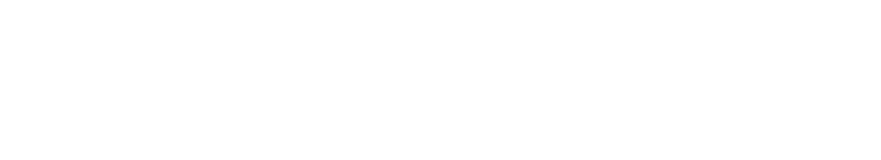
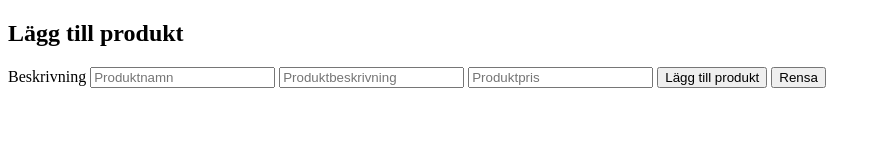
Before and after one commit to adam-kollberg/gruppuppgift, a plain HTML site: page index.html in a window 1280 px wide. Shown: the whole page, without its empty margins (0-881 px from the left). Drawn offline with Linux system fonts and the light colour scheme.

Commit message:
added html structure for adding products

```diff
--- a/app.js
+++ b/app.js
@@ -0,0 +1 @@
+// // // // // // // // // // // // // // // // // // // // // // // // // // // // // // // // // // // // // // // // // // // // // // // // // // // // // // // // // // // // // // // // // // // // // // // // // // // // // // // // // // // // // // // // // // // // // // // // // // // // // // // // // // // // // // // // // // // // // // // // // // // // // //
--- a/index.html
+++ b/index.html
@@ -3,10 +3,40 @@
 <head>
     <meta charset="UTF-8">
     <meta name="viewport" content="width=device-width, initial-scale=1.0">
+    <link rel="stylesheet" href="css/style.css">
 
-    <title>Document</title>
+    <title>E-commerce grupp</title>
 </head>
 <body>
 
+
+
+
+<section class="add_product_section">
+
+    <div class="add_product_container">
+        <form>
+
+            <h2>Lägg till produkt</h2>
+
+        <!-- inputs/add-button  -->
+
+            <label for="description">Beskrivning</label>
+            <input type="text" id="product_name" placeholder="Produktnamn">
+            <input type="text" id="product_description" placeholder="Produktbeskrivning">
+            <input type="number" id="product_price" placeholder="Produktpris">
+
+            <button class="add_product">Lägg till produkt</button>
+            <button class="clear_product">Rensa</button>
+        </form>
+    </div>
+
+</section>
+
+
+
+
+
+
 </body>
 </html>
```
Also changed, not shown: css/style.css (added), scss/main.scss (added).
